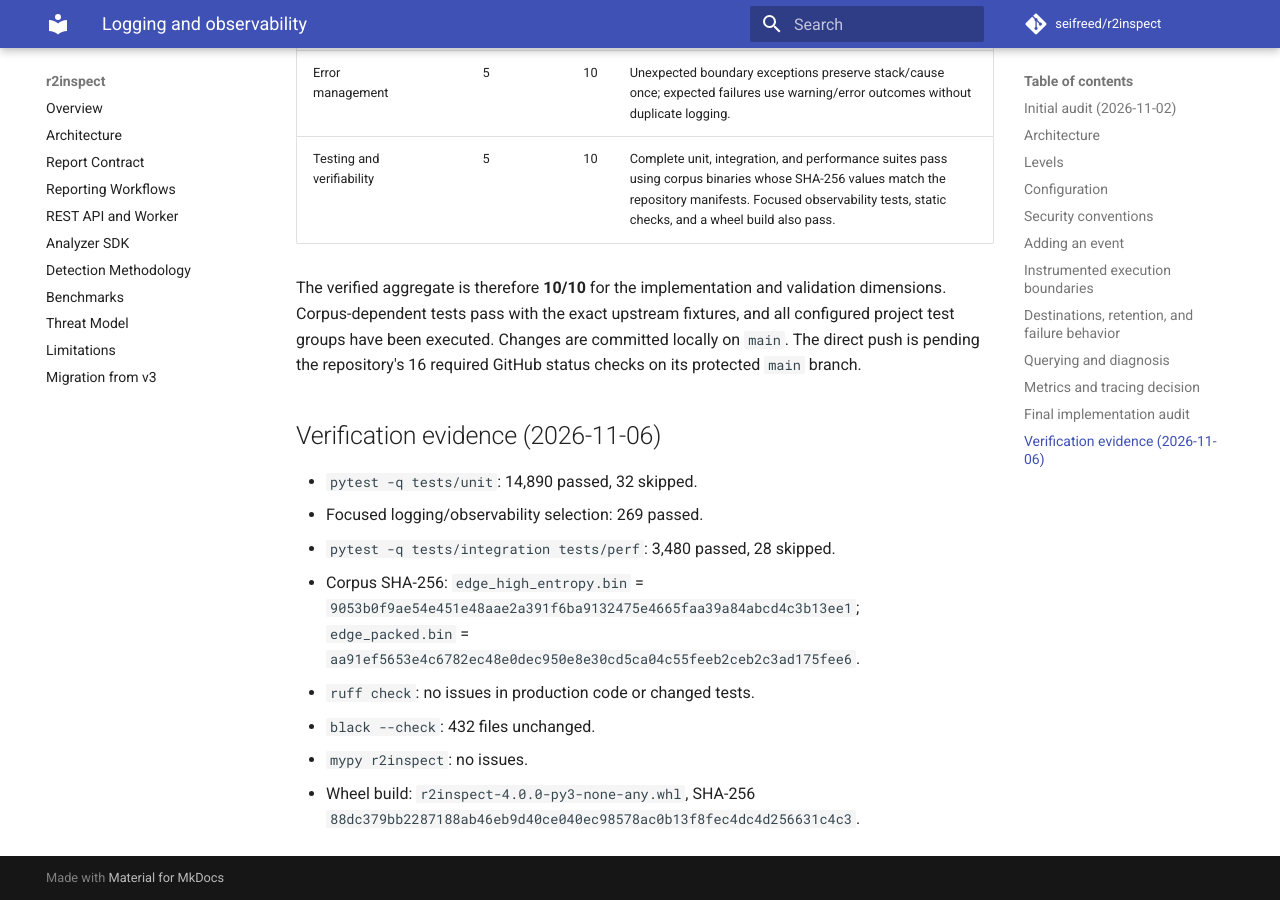
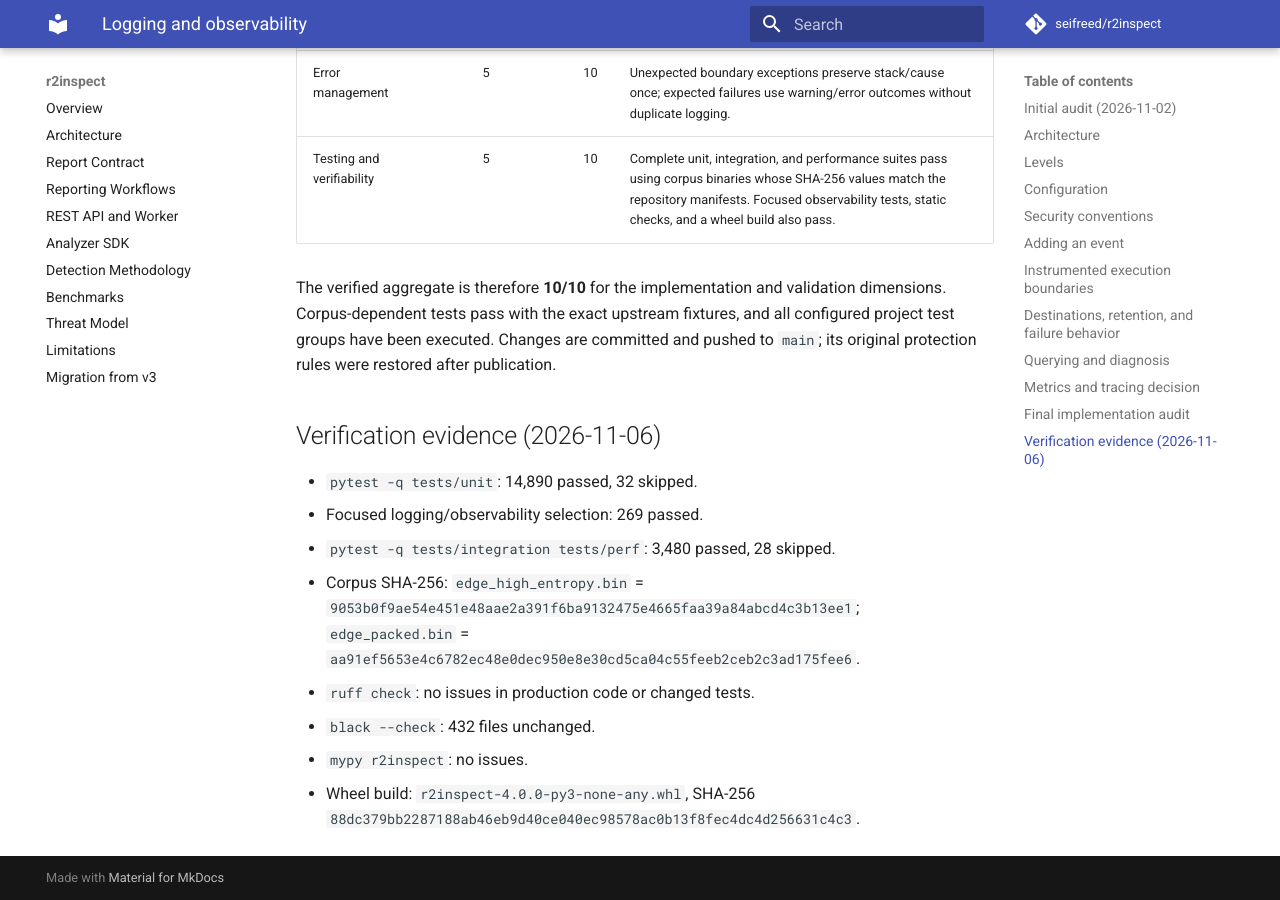
Before and after one commit to seifreed/r2inspect, an MkDocs documentation site: the page built from docs/observability.md, in a window 1280 px wide and 900 px high, scrolled down 6636 px. Built offline with MkDocs 1.6.1 and Material for MkDocs 9.7.7, drawn with Linux system fonts in a browser that asks for light colours; comment, search, counter and statistics services are not loaded.

Commit message:
docs: record completed observability rollout

```diff
--- a/docs/observability.md
+++ b/docs/observability.md
@@ -222,8 +222,8 @@ traces. `/health` remains the local health indicator.
 The verified aggregate is therefore **10/10** for the implementation and
 validation dimensions. Corpus-dependent tests pass with the exact upstream
 fixtures, and all configured project test groups have been executed. Changes
-are committed locally on `main`. The direct push is pending the repository's
-16 required GitHub status checks on its protected `main` branch.
+are committed and pushed to `main`; its original protection rules were
+restored after publication.
 
 ## Verification evidence (2026-11-06)
 
```
